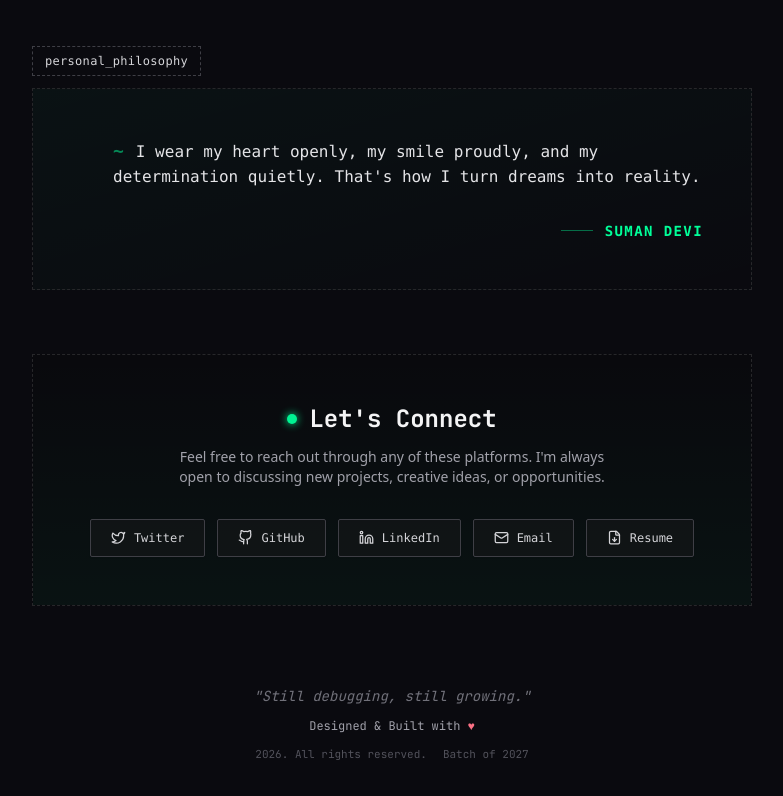
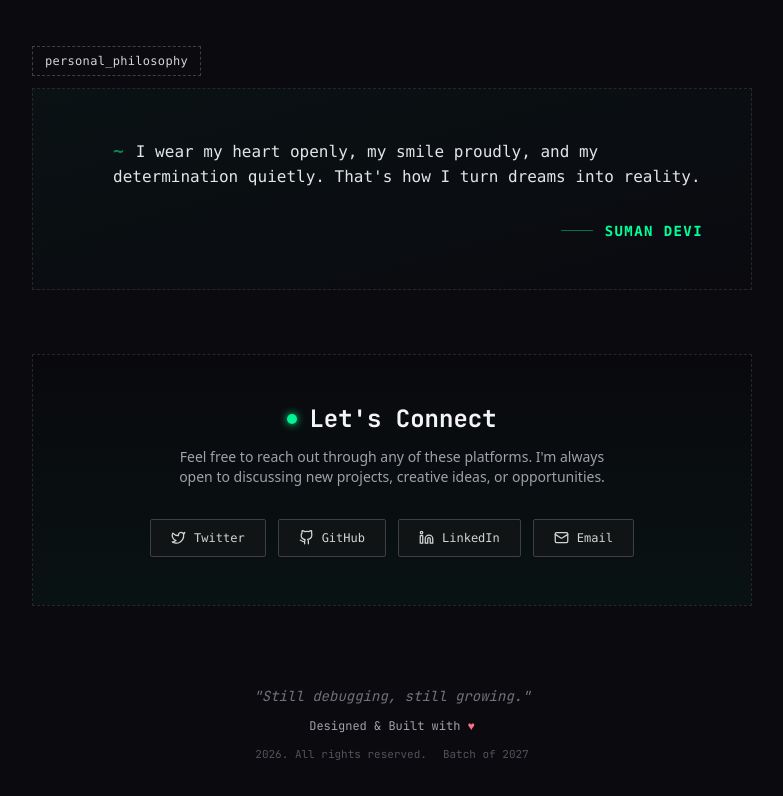
Before and after one commit to Suman0703/suman-portfolio, a React (Vite) app: page / in a window 1280 px wide. Shown: the part 2540-3336 px from the top of the page, without its empty margins (248-1031 px from the left). Built offline with nearby package versions, Linux system fonts and the light colour scheme.

Commit message:
feat(profile): add resume and social media links

```diff
--- a/src/components/Connect.jsx
+++ b/src/components/Connect.jsx
@@ -3,7 +3,6 @@ import { FileDown, Mail } from "lucide-react";
 import { GithubIcon, LinkedinIcon, TwitterIcon } from "./BrandIcons";
 import Panel from "./Panel";
 
-// A reusable button component specifically for this section
 function ConnectButton({ href, icon, label }) {
   return (
     <a
@@ -23,7 +22,6 @@ export default function Connect() {
     <div className="pt-8 pb-4">
       <Panel className="text-center relative overflow-hidden group !p-10 sm:!p-12">
 
-        {/* Subtle background gradient that fades up from the bottom */}
         <div className="absolute inset-0 bg-gradient-to-t from-neon/[0.04] to-transparent pointer-events-none" />
 
         <div className="relative z-10 space-y-3">
@@ -58,11 +56,6 @@ export default function Connect() {
             icon={<Mail size={15} />}
             label="Email"
           />
-          <ConnectButton
-            href="/resume.pdf"
-            icon={<FileDown size={15} />}
-            label="Resume"
-          />
         </div>
       </Panel>
     </div>
--- a/src/components/Projects.jsx
+++ b/src/components/Projects.jsx
@@ -3,14 +3,11 @@ import { ExternalLink, ArrowRight } from "lucide-react";
 import { GithubIcon } from "./BrandIcons";
 import Panel from "./Panel";
 import Bracket from "./Bracket";
-
-// 1. Import your local images here
 import CampusConnectImg from "../assets/CampusConnect.png";
 import SkyBuilderImg from "../assets/SkyBuilder.png";
 import CityCareImg from "../assets/CityCare.png";
 import CloneImg from "../assets/Clone.png";
 
-// 2. Add the image property to your existing projectsData
 const projectsData = [
     {
         name: "CityCare",
--- a/src/components/Quote.jsx
+++ b/src/components/Quote.jsx
@@ -7,13 +7,10 @@ export default function Quote() {
       <Bracket>personal_philosophy</Bracket>
 
       <div className="relative group">
-        {/* Ambient neon glow that activates on hover */}
         <div className="absolute -inset-[1px] bg-gradient-to-r from-neon/30 via-zinc-800/0 to-zinc-800/0 opacity-0 group-hover:opacity-100 transition-opacity duration-700 rounded-sm blur-sm"></div>
 
-        {/* Main Panel with a faint static neon tint */}
         <div className="relative border border-dashed border-zinc-800 bg-[#0a0a0f] bg-gradient-to-br from-neon/[0.03] to-transparent p-8 sm:p-12 overflow-hidden">
 
-          {/* Chunky SVG Quote Marks mimicking your reference image */}
           <svg
             className="absolute -top-2 -left-2 sm:top-4 sm:left-4 w-32 h-32 sm:w-40 sm:h-40 text-zinc-800/30 -z-10 select-none pointer-events-none"
             fill="currentColor"
--- a/src/components/SocialLinks.jsx
+++ b/src/components/SocialLinks.jsx
@@ -2,6 +2,8 @@ import React from "react";
 import { Mail, FileDown } from "lucide-react";
 import { GithubIcon, LinkedinIcon, InstagramIcon, TwitterIcon } from "./BrandIcons";
 import Panel from "./Panel";
+
+import ResumePDF from "../assets/Resume.pdf";
 
 export default function SocialLinks() {
   return (
@@ -82,14 +84,15 @@ export default function SocialLinks() {
           <Mail size={12} /> Email Me
         </a>
         <a
-          href="/resume.pdf"
+          href={ResumePDF} /* 2. Updated the href to use the imported file */
           target="_blank"
+          rel="noreferrer"
           className="inline-flex items-center gap-1.5 text-xs border border-zinc-700 px-3 py-1.5 hover:border-neon hover:text-neon transition-colors"
         >
           <FileDown size={12} /> Resume
         </a>
         <a
-          href="https://instagram.com"
+          href="https://www.instagram.com/smehmi07"
           target="_blank"
           rel="noreferrer"
           className="inline-flex items-center gap-1.5 text-xs border border-zinc-700 px-3 py-1.5 hover:border-neon hover:text-neon transition-colors"
```
Also changed, not shown: 1 other file (tests, documents, lock files or other folders).
